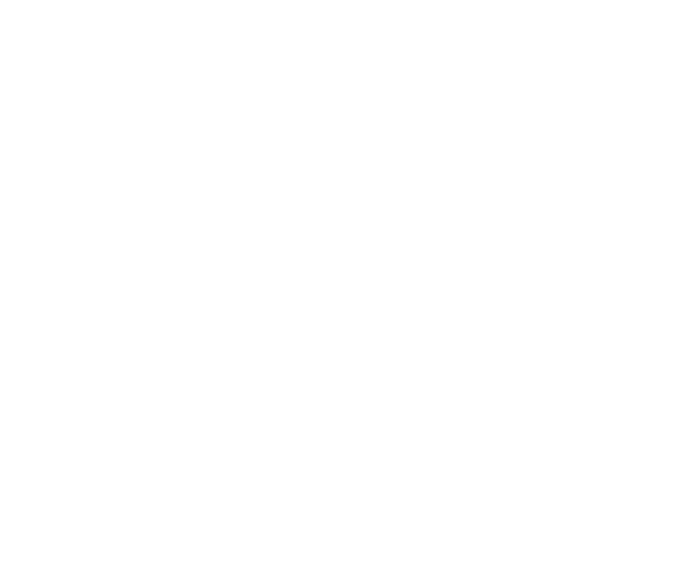
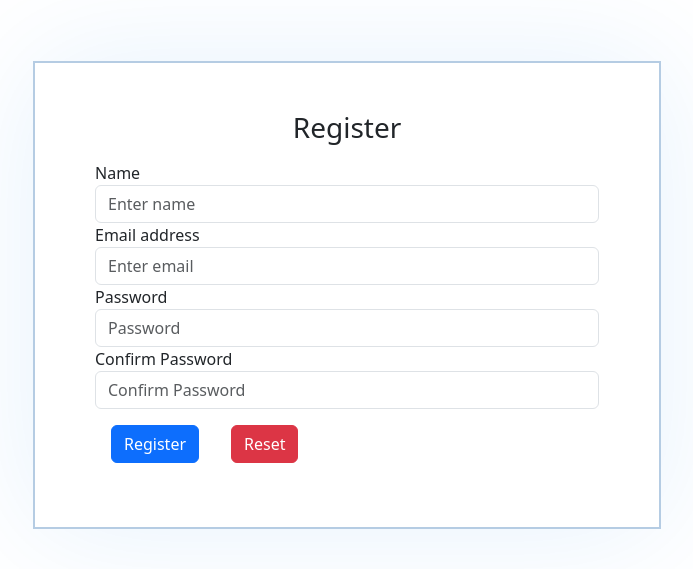
Before and after one commit to Ahmedghoraba99/Exam-System, a React (Create React App) app in the folder examify/: page /register in a window 1280 px wide. Before the commit this address had no page. Shown: the part 129-698 px from the top of the page, without its empty margins (293-986 px from the left). Built offline with nearby package versions, Linux system fonts and the light colour scheme.

Commit message:
add register

```diff
--- a/examify/src/App.js
+++ b/examify/src/App.js
@@ -3,6 +3,7 @@
 import { BrowserRouter as Router, Route, Routes } from 'react-router-dom';
 import {ExamList} from './components/ExamList';
 import { Login } from './components/Login';
+import { Register } from './components/register';
 // import ExamPage from './components/ExamPage';
 
 
@@ -12,6 +13,7 @@
       <Routes>
         <Route path="/exams" element={<ExamList />} />
         <Route path="/login" element={<Login />} />
+        <Route path="/register" element={<Register/>} />
         {/* <Route path="/exams/:id" element={<ExamPage />} /> */}
       </Routes>
     </Router>
--- a/examify/src/components/Login.jsx
+++ b/examify/src/components/Login.jsx
@@ -1,5 +1,6 @@
 import React, { useState } from 'react';
 import axios from 'axios';
+import { Link } from 'react-router-dom';
 import '../styles/login.css';
 
 export function Login() {
@@ -44,8 +45,8 @@
         {error && <div className="alert alert-danger">{error}</div>}
 
         <div className="auth-switcher m-5 mx-auto">
-          <div className="switch-button switch-button-active text-light">Login</div>
-          <div className="switch-button text-light">Register</div>
+          <Link to="/login" className="switch-button switch-button-active text-light">Login</Link>
+          <Link to="/register" className="switch-button text-light">Register</Link>
         </div>
 
         <div className="form-group">
--- /dev/null
+++ b/examify/src/components/register.jsx
@@ -0,0 +1,119 @@
+// Register.js
+import React, { useState } from 'react';
+import axios from 'axios';
+import { useNavigate } from 'react-router-dom'; // Import useNavigate
+
+export function Register() {
+  const [name, setName] = useState('');
+  const [email, setEmail] = useState('');
+  const [password, setPassword] = useState('');
+  const [confirmPassword, setConfirmPassword] = useState('');
+  const [loading, setLoading] = useState(false);
+  const [error, setError] = useState(null);
+  const [success, setSuccess] = useState(null);
+
+  const navigate = useNavigate(); // Initialize useNavigate
+
+  const handleRegister = async (e) => {
+    e.preventDefault();
+    setLoading(true);
+    setError(null);
+    setSuccess(null);
+
+    if (password !== confirmPassword) {
+      setError("Passwords do not match");
+      setLoading(false);
+      return;
+    }
+
+    try {
+      const response = await axios.post('http://localhost:8080/register', {
+        name,
+        email,
+        password,
+      });
+
+      console.log('Registration successful:', response.data);
+
+      setSuccess("Registration successful! Redirecting to login page...");
+      setLoading(false);
+
+      setTimeout(() => {
+        navigate('/login'); // Redirect to the login page after a short delay
+      }, 2000);
+
+    } catch (err) {
+      console.error('Registration error:', err);
+      setError('Registration failed. Please try again.');
+      setLoading(false);
+    }
+  };
+
+  return (
+    <div className="container mt-5">
+      <form onSubmit={handleRegister} className="mx-auto p-5" style={{ width: '600px' }}>
+        <h1 className="h3 mb-3 text-center">Register</h1>
+
+        {error && <div className="alert alert-danger">{error}</div>}
+        {success && <div className="alert alert-success">{success}</div>}
+
+        <div className="form-group">
+          <label htmlFor="name">Name</label>
+          <input
+            type="text"
+            className="form-control"
+            id="name"
+            placeholder="Enter name"
+            value={name}
+            onChange={(e) => setName(e.target.value)}
+            required
+          />
+        </div>
+
+        <div className="form-group">
+          <label htmlFor="email">Email address</label>
+          <input
+            type="email"
+            className="form-control"
+            id="email"
+            placeholder="Enter email"
+            value={email}
+            onChange={(e) => setEmail(e.target.value)}
+            required
+          />
+        </div>
+
+        <div className="form-group">
+          <label htmlFor="password">Password</label>
+          <input
+            type="password"
+            className="form-control"
+            id="password"
+            placeholder="Password"
+            value={password}
+            onChange={(e) => setPassword(e.target.value)}
+            required
+          />
+        </div>
+
+        <div className="form-group">
+          <label htmlFor="confirmPassword">Confirm Password</label>
+          <input
+            type="password"
+            className="form-control"
+            id="confirmPassword"
+            placeholder="Confirm Password"
+            value={confirmPassword}
+            onChange={(e) => setConfirmPassword(e.target.value)}
+            required
+          />
+        </div>
+
+        <button type="submit" className="btn btn-primary m-3" disabled={loading}>
+          {loading ? 'Registering...' : 'Register'}
+        </button>
+        <button type="reset" className="btn btn-danger m-3">Reset</button>
+      </form>
+    </div>
+  );
+}
```
